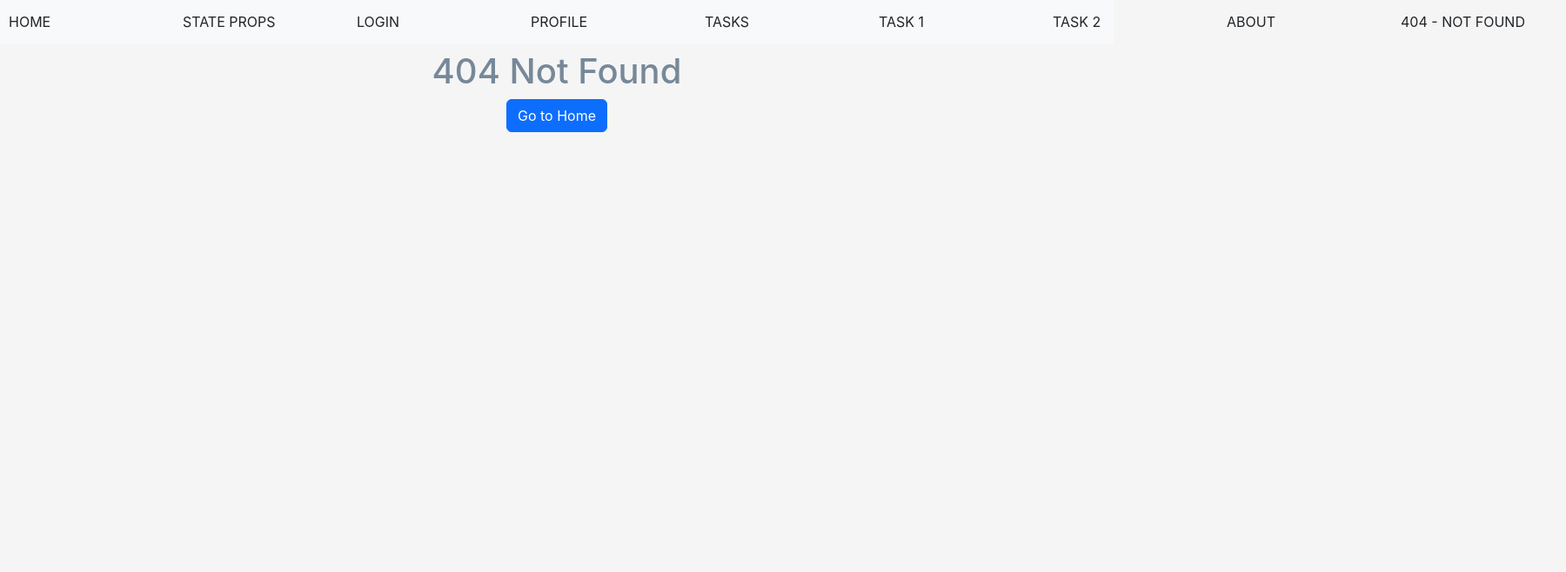
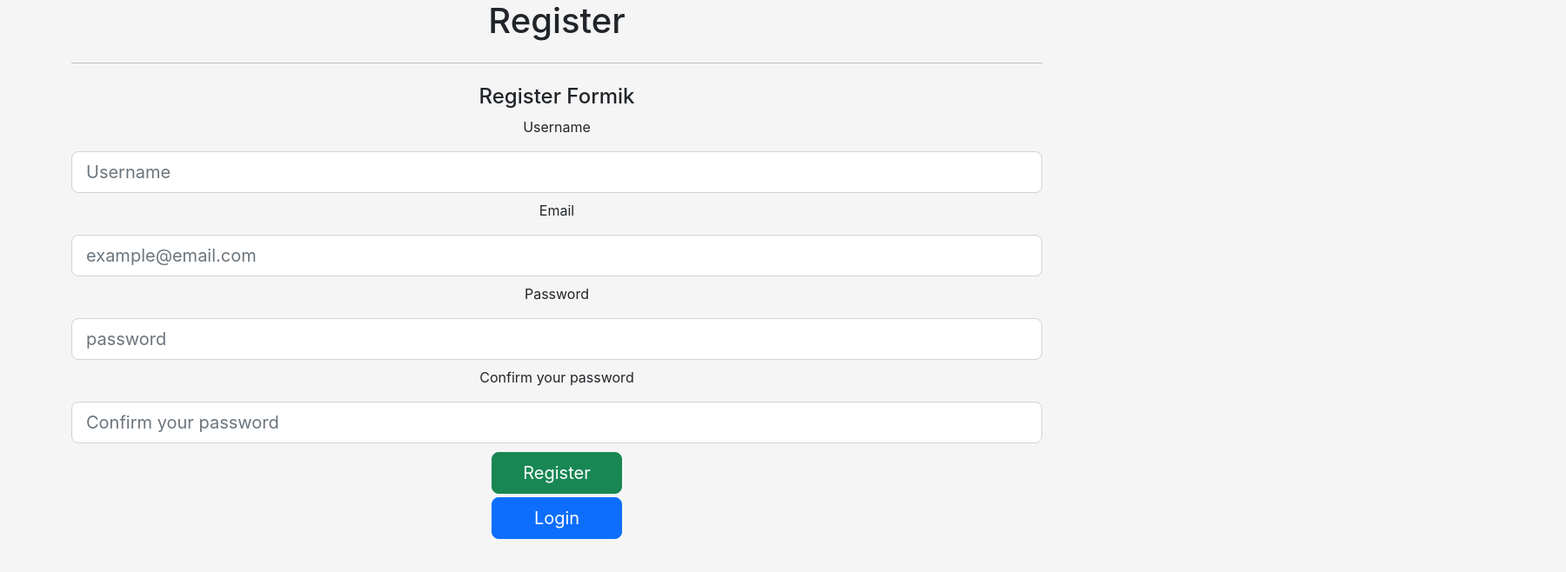
Before and after one commit to DanielAbadNoriega/OB_M5_Hooks, a React (Create React App) app: page /register in a window 1280 px wide. Before the commit this address had no page. Shown: the top 658 px of the page at 87% size, 1800 px wide, since content can reach past the window. Built offline with nearby package versions, Linux system fonts and the light colour scheme.

Commit message:
Iteration: navigation Login / Register

```diff
--- a/package.json
+++ b/package.json
@@ -3,12 +3,17 @@
   "version": "0.1.0",
   "private": true,
   "dependencies": {
+    "@emotion/react": "^11.10.5",
+    "@emotion/styled": "^11.10.5",
+    "@mui/icons-material": "^5.11.0",
+    "@mui/material": "^5.11.5",
     "@testing-library/jest-dom": "^5.16.5",
     "@testing-library/react": "^13.4.0",
     "@testing-library/user-event": "^13.5.0",
     "axios": "^1.2.2",
     "bootstrap": "^5.2.3",
     "bootstrap-icons": "^1.10.3",
+    "clsx": "^1.2.1",
     "formik": "^2.2.9",
     "node-sass": "^7.0.3",
     "react": "^18.2.0",
--- a/src/AppRouter.js
+++ b/src/AppRouter.js
@@ -1,5 +1,4 @@
 import { useEffect, useState } from "react";
-
 import {
   BrowserRouter as Router,
   Route,
--- /dev/null
+++ b/src/AppRouterFinal.js
@@ -0,0 +1,51 @@
+import {
+  BrowserRouter as Router,
+  Navigate,
+  Route,
+  Routes,
+} from "react-router-dom";
+
+/* PAGES */
+import NotFoundPage from "./pages/404/NotFoundPage";
+import LoginPage from "./pages/auth/LoginPage";
+import RegisterPage from "./pages/auth/RegisterPage";
+import DashBoard from "./pages/dashboard/DashBoard";
+
+
+function AppRouter() {
+  //TODO change to value from sessionStorage (or something dinamic)
+  let isLogged = true;
+
+  return (
+    <div>
+      <Router>
+        {/* ROUTE SWITCH */}
+        <Routes>
+          {/* Redirections to protect our routes */}
+          <Route
+            path="/"
+            element={
+              isLogged ? <Navigate to="/dashboard" /> : <Navigate to="/login" />
+            }
+          />
+
+          {/* LOGIN */}
+          <Route path="/login" element={<LoginPage />} />
+
+          {/* REGISTER */}
+          <Route path="/register" element={<RegisterPage />} />
+
+          {/* DASHBOARD */}
+          <Route
+            path="/dashboard"
+            element={isLogged ? <DashBoard /> : <Navigate to="/login" />}
+          />
+
+          <Route path="*" element={<NotFoundPage />} />
+        </Routes>
+      </Router>
+    </div>
+  );
+}
+
+export default AppRouter;
--- /dev/null
+++ b/src/components/pure/Copyright.jsx
@@ -0,0 +1,19 @@
+import React from 'react';
+
+// Material UI Components
+import Link from '@mui/material/Link'
+import { Typography } from '@mui/material';
+
+const Copyright = () => {
+  return (
+    <Typography variant='body2' color="GrayText" align='center'>
+      { 'Copyright (C) '}
+      <Link color="inherit" href='https://imaginaformacion.com'>
+        Imagina Formación
+      </Link>
+
+    </Typography>
+  );
+}
+
+export default Copyright;
--- a/src/components/pure/forms/loginFormik.jsx
+++ b/src/components/pure/forms/loginFormik.jsx
@@ -18,9 +18,16 @@
 
   const navigate = useNavigate();
 
+  /* STYLES */
+  const buttonStyle = {
+    margin: "2px auto",
+    width: "150px",
+  };
+
   return (
     <div>
-      <h2>Login Formik</h2>
+      <h2 className="text-center">Login Formik</h2>
+      <hr></hr>
       <Formik
         // *** Initial values that the form will take
         initialValues={initialCredentials}
@@ -45,9 +52,10 @@
           handleChange,
           handleBlur,
         }) => (
-          <Form>
-            <label htmlFor="email">Email</label>
+          <Form className="d-flex flex-column justify-content-center align-items-center gap-2">
+            <label className="form-label form-label-lg" htmlFor="email">Email</label>
             <Field
+              className="form-control form-control-lg"
               id="email"
               type="email"
               name="email"
@@ -63,11 +71,12 @@
               //</div>
 
               //Con component="div" el error message estará imbuido en un div
-              <ErrorMessage component="div" name="email" />
+              <ErrorMessage className="text-danger fw-bold" component="div" name="email" />
             )}
 
-            <label htmlFor="password">Password</label>
+            <label className="form-label form-label-lg" htmlFor="password">Password</label>
             <Field
+              className="form-control form-control-lg"
               id="password"
               type="password"
               name="password"
@@ -83,10 +92,16 @@
               //</div>
 
               //Con component="div" el error message estará imbuido en un div
-              <ErrorMessage component="div" name="password" />
+              <ErrorMessage className="text-danger fw-bold" component="div" name="password" />
             )}
 
-            <button type="submit">Login</button>
+            <button
+              type="submit"
+              className="btn btn-primary btn-lg"
+              style={buttonStyle}
+            >
+              Login
+            </button>
             {isSubmitting ? <p>Login your credentials...</p> : null}
           </Form>
         )}
--- a/src/components/pure/forms/registerFormik.jsx
+++ b/src/components/pure/forms/registerFormik.jsx
@@ -46,13 +46,19 @@
   });
 
   const submitForm = (values) => {
-    alert("[RegisterFormik] Register user\n"+JSON.stringify(values));
+    alert("[RegisterFormik] Register user\n" + JSON.stringify(values));
     console.log(values);
+  };
+
+  /* STYLES */
+  const buttonStyle = {
+    margin: "2px auto",
+    width: "150px",
   };
 
   return (
     <div>
-      <h4>Register Formik</h4>
+      <h4 className="text-center m-2">Register Formik</h4>
       <Formik
         initialValues={initialValues}
         // *** Yup Validation Schema ***
@@ -72,15 +78,17 @@
           handleChange,
           handleBlur,
         }) => (
-          <Form>
-
+          <Form className="d-flex flex-column flex-lg-column justify-content-center align-items-center gap-2">
             {/* USERNAME */}
-            <label htmlFor="username">Username</label>
+            <label htmlFor="username" className="form-label">
+              Username
+            </label>
             <Field
               id="username"
               type="text"
               name="username"
               placeholder="Username"
+              className="form-control form-control-lg"
             />
 
             {/* USERNAME ERRORS */}
@@ -90,16 +98,23 @@
               //</div>
 
               //Con component="div" el error message estará imbuido en un div
-              <ErrorMessage component="div" name="username" />
+              <ErrorMessage
+                className="text-danger  fw-bold "
+                component="div"
+                name="username"
+              />
             )}
 
             {/* EMAIL */}
-            <label htmlFor="email">Email</label>
+            <label htmlFor="email" className="form-label">
+              Email
+            </label>
             <Field
               id="email"
               type="email"
               name="email"
               placeholder="example@email.com"
+              className="form-control form-control-lg"
             />
 
             {/* EMAIL ERRORS */}
@@ -109,7 +124,11 @@
               //</div>
 
               //Con component="div" el error message estará imbuido en un div
-              <ErrorMessage component="div" name="email" />
+              <ErrorMessage
+                className="text-danger  fw-bold "
+                component="div"
+                name="email"
+              />
             )}
 
             {/* ROLE */}
@@ -120,13 +139,16 @@
             </Field> */}
 
             {/* PASSWORD */}
-            <label htmlFor="password">Password</label>
+            <label htmlFor="password" className="form-label">
+              Password
+            </label>
             <Field
               id="password"
               name="password"
               placeholder="password"
               type="password"
               autoComplete="on"
+              className="form-control form-control-lg"
             />
 
             {/* PASSWORD ERRORS */}
@@ -136,17 +158,24 @@
               //</div>
 
               //Con component="div" el error message estará imbuido en un div
-              <ErrorMessage component="div" name="password" />
+              <ErrorMessage
+                className="text-danger  fw-bold "
+                component="div"
+                name="password"
+              />
             )}
 
             {/* CONFIRM PASSWORD */}
-            <label htmlFor="confirm">Confirm your password</label>
+            <label htmlFor="confirm" className="form-label">
+              Confirm your password
+            </label>
             <Field
               id="confirm"
               name="confirm"
               placeholder="Confirm your password"
               type="password"
               autoComplete="on"
+              className="form-control form-control-lg"
             />
 
             {/* CONFIRM PASSWORD ERRORS */}
@@ -156,9 +185,19 @@
               //</div>
 
               //Con component="div" el error message estará imbuido en un div
-              <ErrorMessage component="div" name="confirm" />
+              <ErrorMessage
+                className="text-danger fw-bold"
+                component="div"
+                name="confirm"
+              />
             )}
-            <button type="submit">Register account</button>
+            <button
+              type="submit"
+              className="btn btn-success btn-lg"
+              style={buttonStyle}
+            >
+              Register
+            </button>
             {isSubmitting ? <p>Sending your credentials...</p> : null}
           </Form>
         )}
--- a/src/index.js
+++ b/src/index.js
@@ -10,13 +10,15 @@
 import "./index.css";
 //import App from "./App";
 import reportWebVitals from "./reportWebVitals";
-import AppRouter from "./AppRouter";
+//import AppRouter from "./AppRouter";
+import AppRouterFinal from "./AppRouterFinal";
 
 const root = ReactDOM.createRoot(document.getElementById("root"));
 root.render(
   <React.StrictMode>
     {/* <App /> */}
-    <AppRouter></AppRouter>
+    {/* <AppRouter></AppRouter> */}
+    <AppRouterFinal></AppRouterFinal>
   </React.StrictMode>
 );
 
--- a/src/pages/auth/LoginPage.jsx
+++ b/src/pages/auth/LoginPage.jsx
@@ -1,13 +1,28 @@
-import React from 'react';
-import LoginFormik from "../../components/pure/forms/loginFormik"
+import React from "react";
+import LoginFormik from "../../components/pure/forms/loginFormik";
+import { useNavigate } from "react-router-dom";
 
 const LoginPage = () => {
+  const navigate = useNavigate();
+
+  const goTo = (path) => {
+    navigate(path);
+  };
+
   return (
-    <div>
-      <h1>Login page</h1>
+    <div className="container d-flex flex-column">
+      <h1 className="text-center mt-1">Login page</h1>
       <LoginFormik></LoginFormik>
+      <button
+        className="btn btn-success btn-lg"
+        style={{ margin: "2px auto", width: "150px" }}
+        onClick={() => goTo("/register")}
+      >
+        {" "}
+        Register{" "}
+      </button>
     </div>
   );
-}
+};
 
 export default LoginPage;
--- a/src/pages/auth/RegisterPage.jsx
+++ b/src/pages/auth/RegisterPage.jsx
@@ -0,0 +1,30 @@
+import React from 'react';
+import RegisterFormik from "../../components/pure/forms/registerFormik";
+import { useNavigate } from "react-router-dom";
+
+const RegisterPage = () => {
+
+  const navigate = useNavigate();
+
+  const goTo = (path) => {
+    navigate(path);
+  };
+
+  return (
+    <div className="container d-flex flex-column">
+      <h1 className='text-center'> Register </h1>
+      <hr></hr>
+      <RegisterFormik />
+      <button
+        className="btn btn-primary btn-lg"
+        style={{ margin: "2px auto", width: "150px" }}
+        onClick={() => goTo("/login")}
+      >
+        {" "}
+        Login{" "}
+      </button>
+    </div>
+  );
+}
+
+export default RegisterPage;
--- /dev/null
+++ b/src/pages/dashboard/DashBoard.jsx
@@ -0,0 +1,25 @@
+import React from "react";
+import { useNavigate } from "react-router-dom";
+import Button from "@mui/material/Button";
+
+import Copyright from "../../components/pure/Copyright";
+
+const DashBoard = () => {
+  const navigate = useNavigate();
+
+  const logout = () => {
+    navigate("/login");
+  };
+
+  return (
+    <div>
+      <h1>Dashboard</h1>
+
+      <Button variant="contained" onClick={logout}>Logout</Button>
+
+      <Copyright></Copyright>
+    </div>
+  );
+};
+
+export default DashBoard;
```
Also changed, not shown: src/components/pure/MenuListItems.jsx (added, +43 -0 lines), 1 other file (tests, documents, lock files or other folders).
